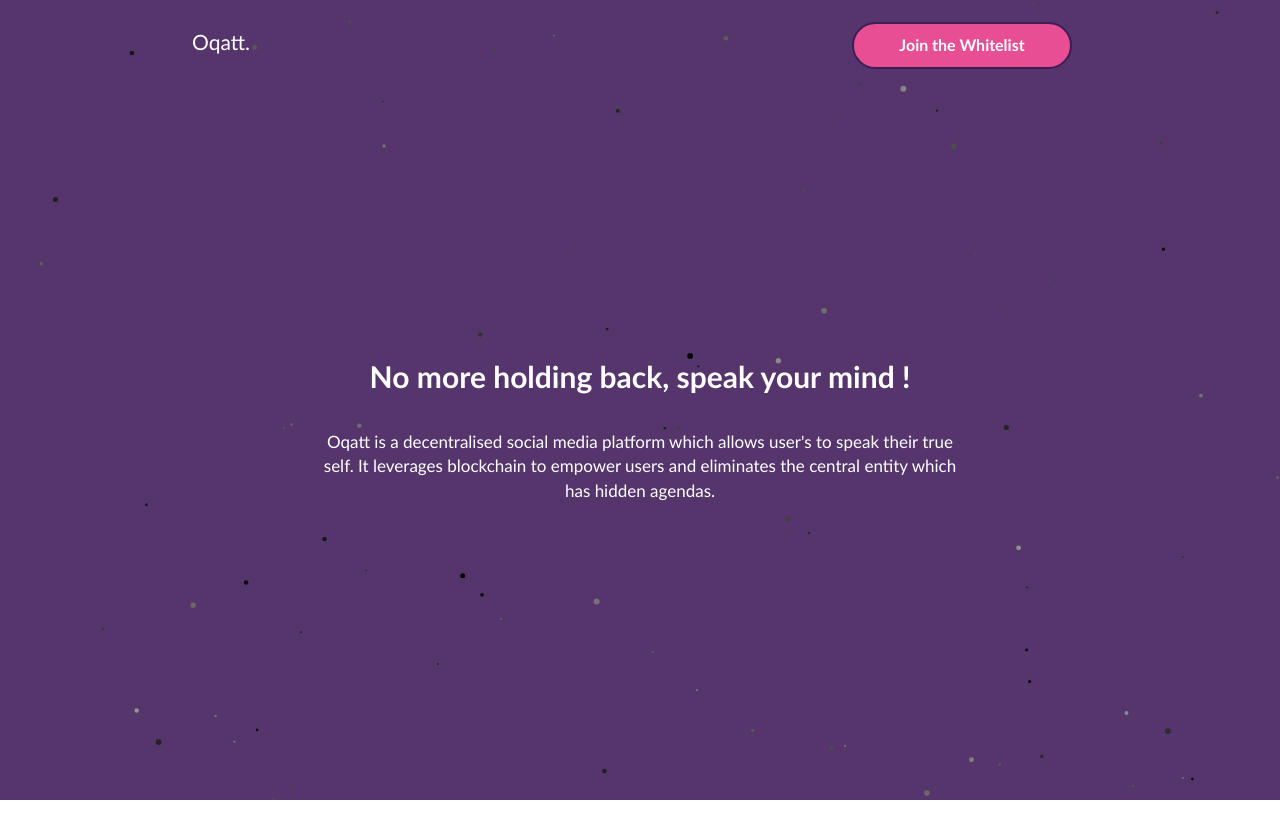
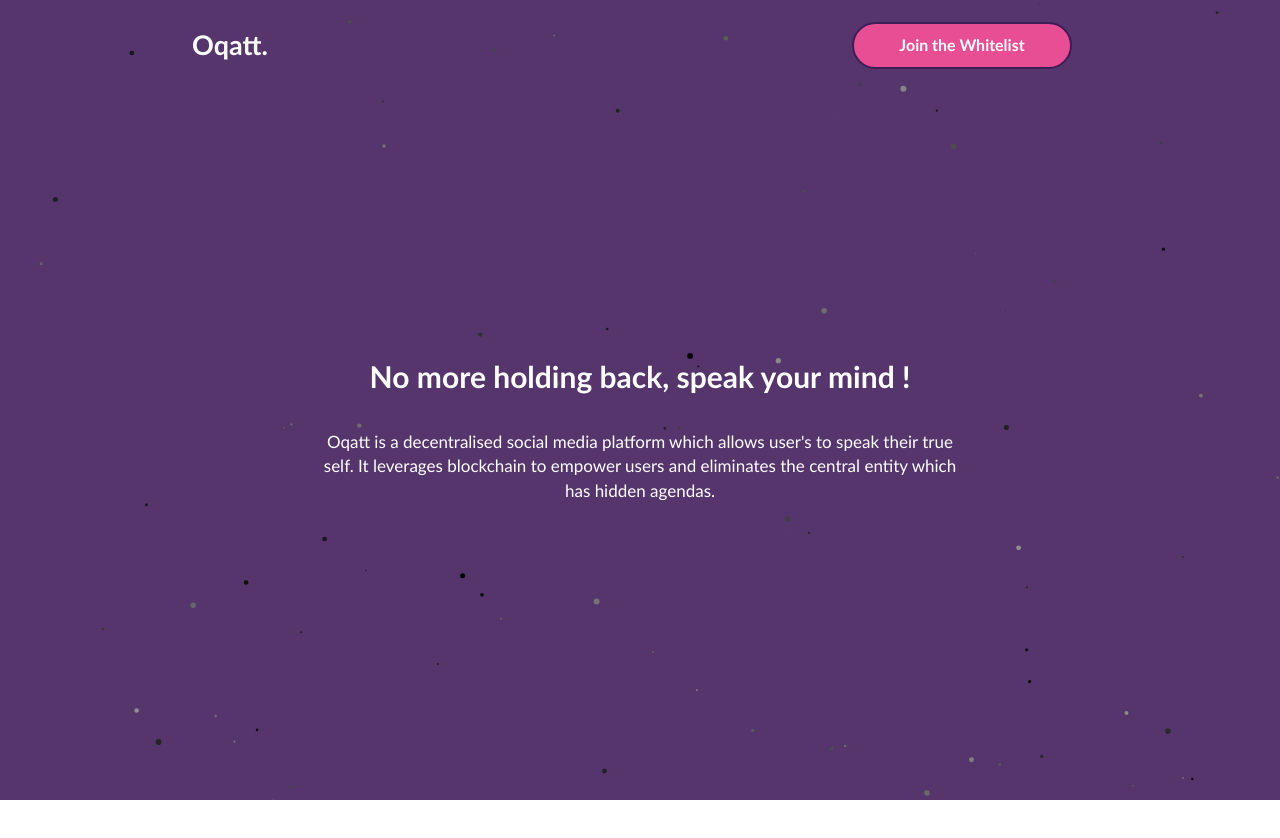
Before and after one commit to DILIPSKUMAR1410/oqatt_landing, a plain HTML site: page index.html in a window 1280 px wide. Shown: the top 838 px of the page. Drawn offline with nearby package versions, Linux system fonts and the light colour scheme.

Commit message:
title size

```diff
--- a/css/style.css
+++ b/css/style.css
@@ -30,11 +30,12 @@
 .head{
     position: absolute;
     top: 10px;
-    font-size: 21px;
+    font-size: 27px;
     left: 15%;
   color: #ffffff;
 /*  text-transform: uppercase;
 */    width: 100%;
+font-weight: bold;
 
 }
 
```
